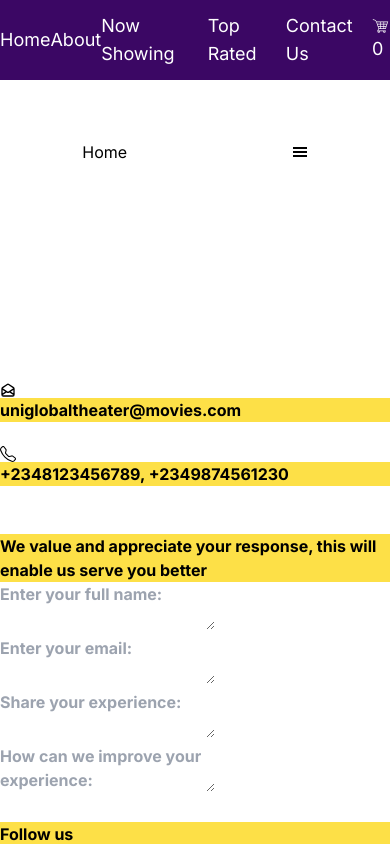
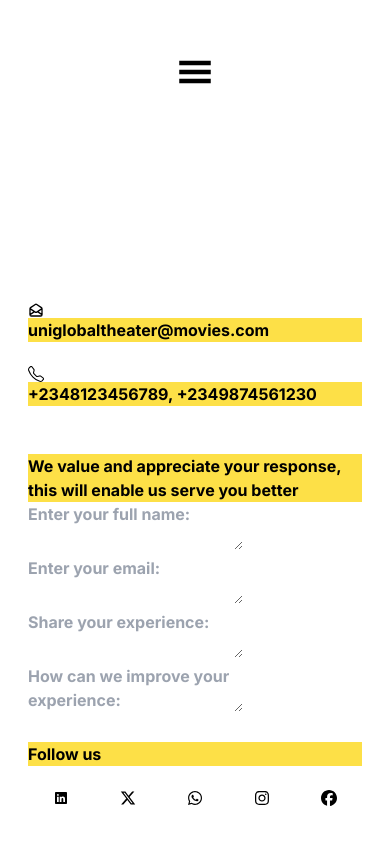
Before and after one commit to ajalakayode/movie_app, a Next.js app: page /contact in a window 390 px wide. Shown: the top 844 px of the page. Built offline with nearby package versions, Linux system fonts and the light colour scheme.

Commit message:
modify the document

```diff
--- a/src/app/about/page.jsx
+++ b/src/app/about/page.jsx
@@ -4,7 +4,7 @@ export default function Aboutpage() {
   return (
     <div  className=" h-screen flex flex-col text-3l items-center justify-center text uppercase font-bold">
 
-        <p className="items-center justify-center">Welcome!!! to UniGlobal Theater, your first choice for varieties of captivating movies</p>
+        <p className="items-center justify-center">Welcome!!! to UniGlobal Theater, your first choice for varieties of captivating movies</p> <br />
         <p className="text-sm text-red-600 lowercase"> <em>Your pleasure is our pleasure...</em></p>
 
         </div>
--- a/src/app/components/MobileNav.jsx
+++ b/src/app/components/MobileNav.jsx
@@ -5,7 +5,7 @@ import {useState} from 'react'
 
 export default function MobileNav() {
  const [open, setOpen] = useState(false)
- const [val, setVal] = useState(0)
+const [val, setVal] = useState(0)
 
  function changeVal(){
     setVal(add => add + 1)
@@ -17,15 +17,15 @@ export default function MobileNav() {
   return (
     <nav>
 
-        <ul className='flex items-center justify-around md:hidden h-36'>
-            <li>Home</li>
-            <li onClick={controlNav} className='cursor-pointer'>
+        <ul className='flex items-center justify-around md:hidden h-36 sm:h-10'>
+            {/* <li>Home</li> */}
+            <li onClick={controlNav} className='cursor-pointer font-sans text-4xl justify-self-auto'>
             <GiHamburgerMenu/>
             </li>
 
         </ul>
         {open &&
-            <ul className="flex flex-col justify-around md:hidden items-end h-36 pr-24">
+            <ul className="flex flex-col justify-around md:hidden items-end h-36 pr-24 font-sans text-2xl">
 
             <Link href={'/'}>
               <li>Home</li>
@@ -43,8 +43,8 @@ export default function MobileNav() {
               <li>Help</li>
             </Link>
 
-            <li>{val}</li>
-            <li onClick={changeVal} >increase</li>
+            {/* <li>{val}</li>
+            <li onClick={changeVal} >increase</li> */}
 
            </ul>
 
--- a/src/app/components/Navbar.jsx
+++ b/src/app/components/Navbar.jsx
@@ -8,8 +8,8 @@ import { GiShoppingCart } from "react-icons/gi";
 export default function Navbar() {
   const {val} = useContext(SidebarContext)
   return (
-    <nav>
-        <ul className= "flex justify-around capitalize items-center h-20 bg-purple-950 text-white text-lg">
+    <nav className="">
+        <ul className= "md:flex hidden  justify-around capitalize items-center h-20 bg-purple-950 text-white">
 
             <Link href={'/'}>
               <li>Home</li>
--- a/src/app/contact/page.jsx
+++ b/src/app/contact/page.jsx
@@ -8,7 +8,7 @@ import { FaFacebook } from "react-icons/fa6";
 
 export default function ContactUsPage() {
     return (
-      <div  className="h-screen flex flex-col text-3l items-center justify-center text font-bold h-21 pt-21 ">
+      <div  className="h-screen flex flex-col text-3l items-center justify-center text font-bold h-21 pt-21 py-7 px-7">
         <div>
         <HiOutlineMailOpen />
         <p className="bg-yellow-300"> uniglobaltheater@movies.com</p>  <br />
@@ -38,7 +38,7 @@ export default function ContactUsPage() {
               </label> <br /> <br/>
 
               <h2 className="bg-yellow-300">Follow us</h2> <br/>
-              <li  className="flex justify-around align-items padding 10px">
+              <li  className="flex justify-around align-items padding 10px rounded-full">
               <IoLogoLinkedin /> <FaXTwitter />
               <FaWhatsapp />
               <FaInstagram />
```
